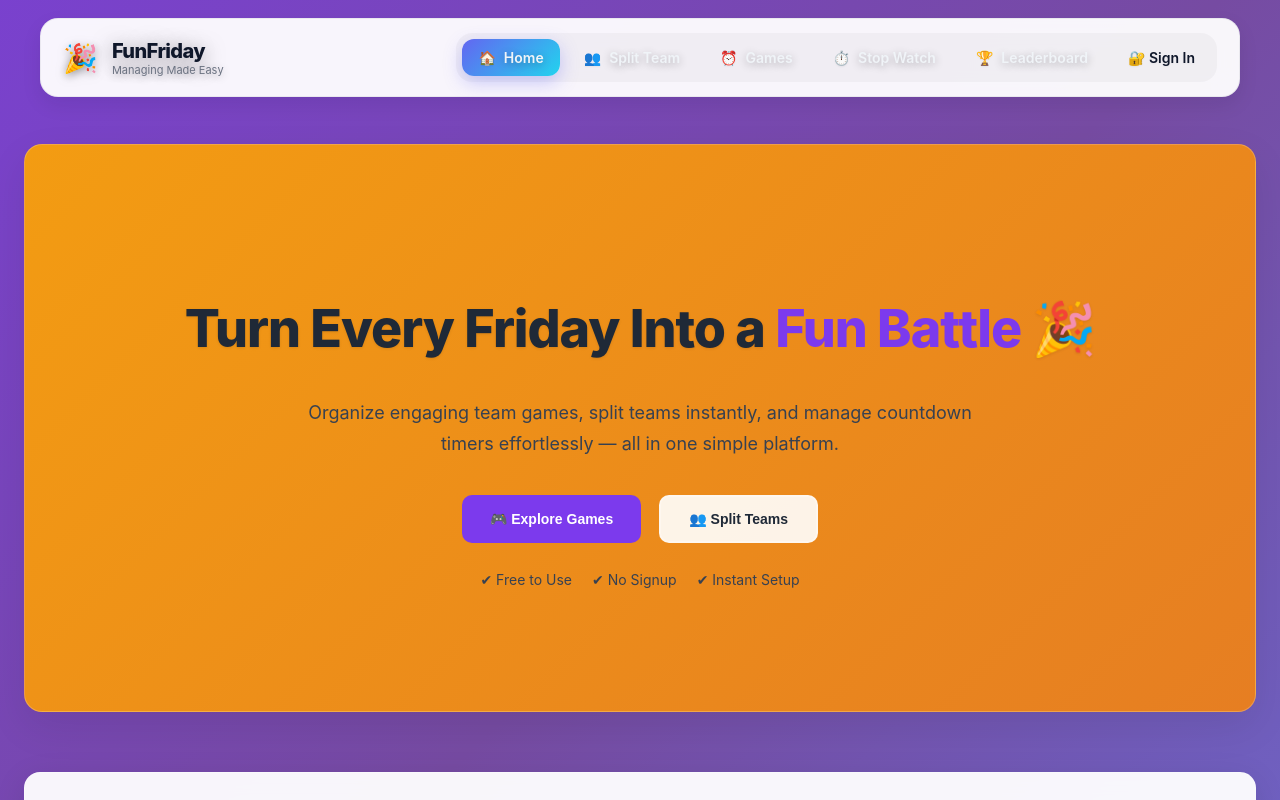
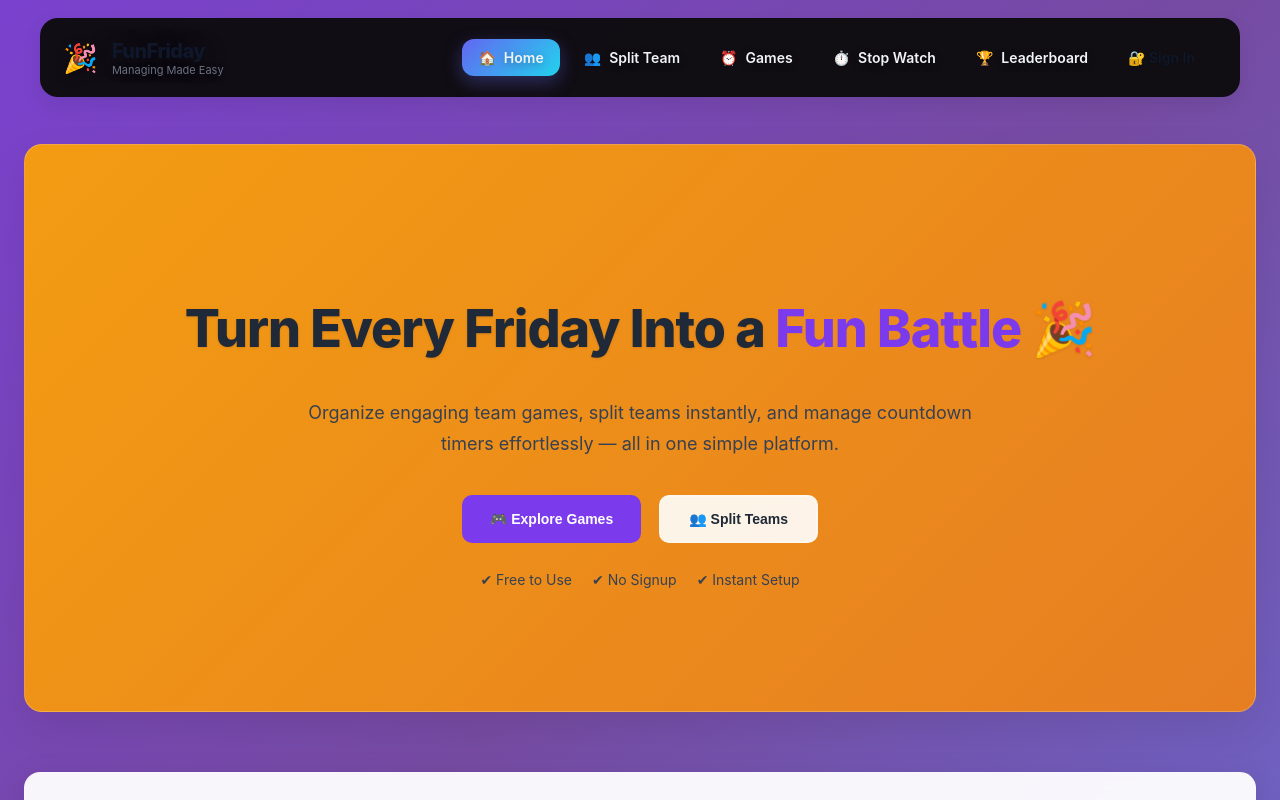
Before and after one commit to ProgramPro7021/FunFriday-Event-handler, a React (Vite) app: page / in a window 1280 px wide. Shown: the top 800 px of the page. Built offline with nearby package versions, Linux system fonts and the light colour scheme; no server answers.

Commit message:
Publish project to GitHub

```diff
--- a/src/css/Navbar.css
+++ b/src/css/Navbar.css
@@ -7,7 +7,7 @@
   width: 94%;
   max-width: 1200px;
   padding: 14px 22px;
-  background: rgba(255, 255, 255, 0.95);
+  background: rgba(11, 11, 11, 0.95);
   backdrop-filter: blur(12px);
   -webkit-backdrop-filter: blur(12px);
 
```
